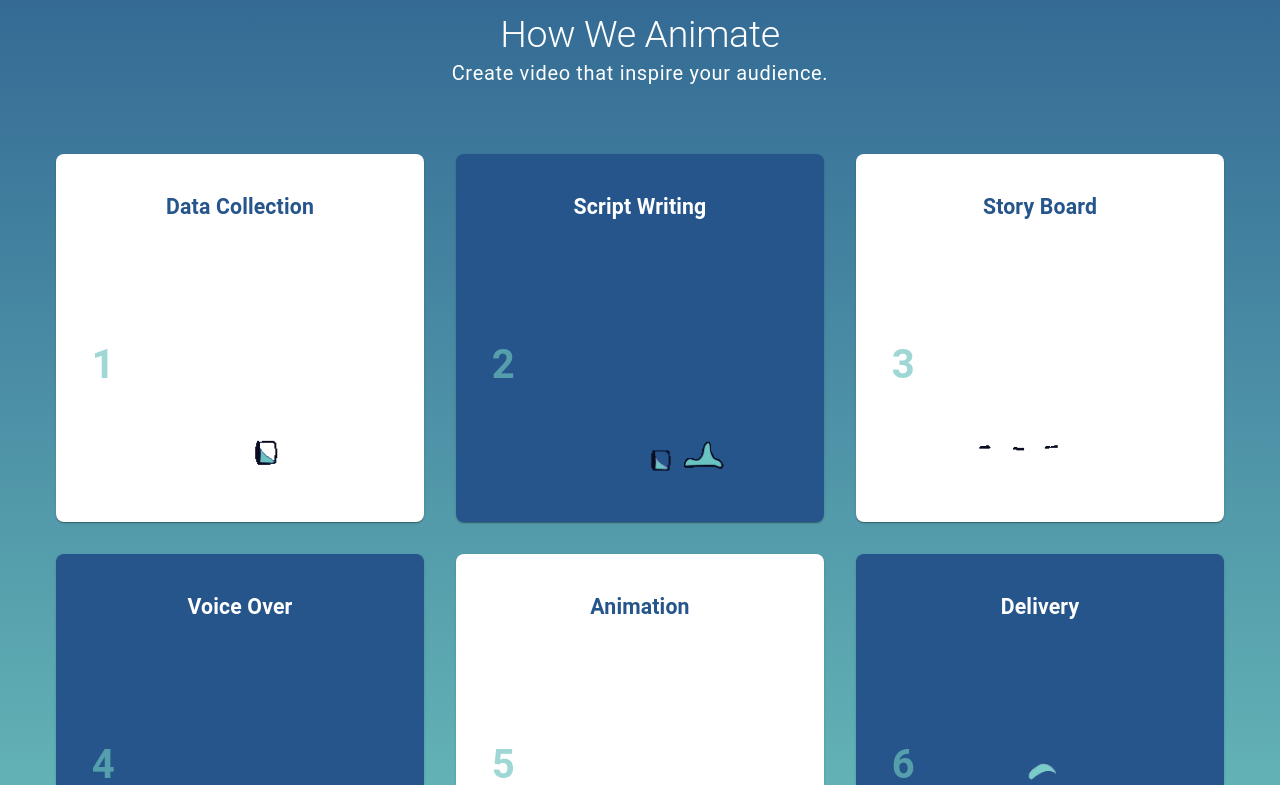
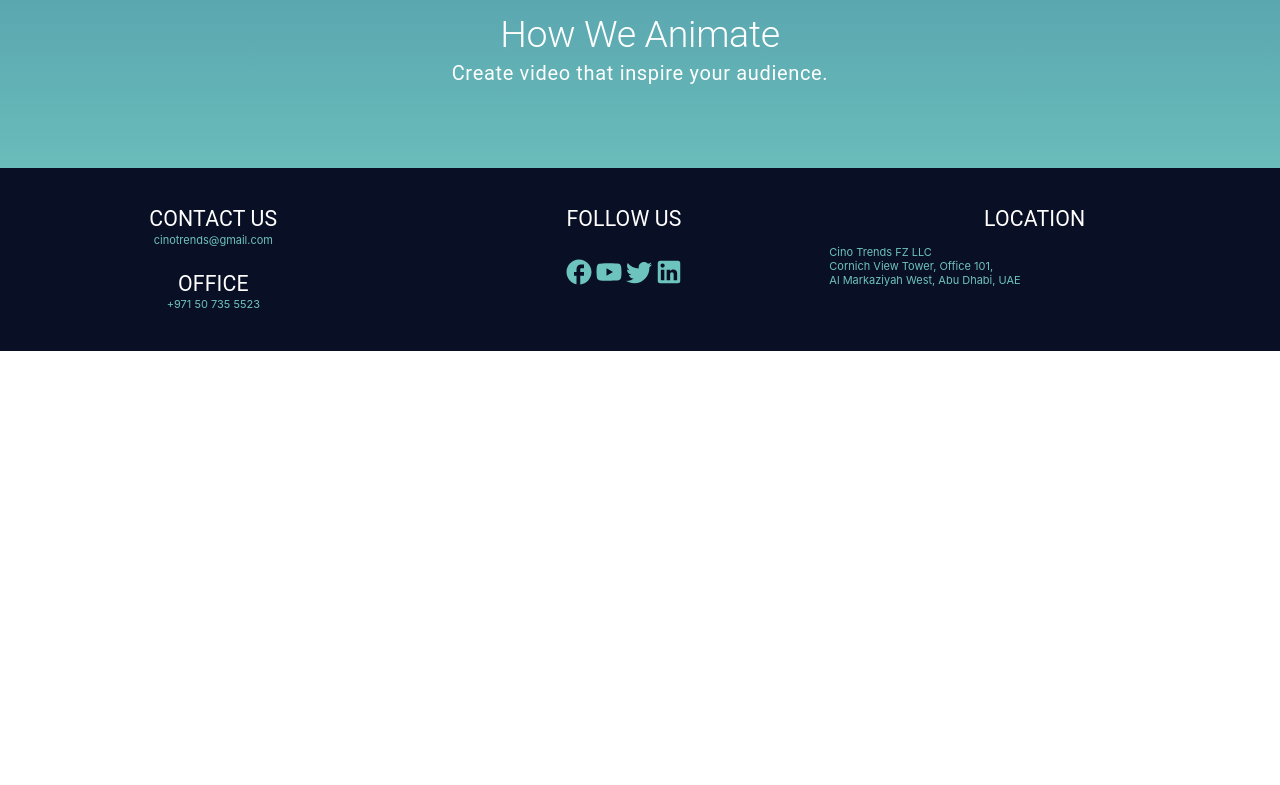
Before and after one commit to SalwanArar/Cino-Trends, a React (Create React App) app: page / in a window 1280 px wide. Shown: the part 1660-2445 px from the top of the page. After the commit the page ends 2011 px from the top, so only its background shows below. Built offline with nearby package versions, Linux system fonts and the light colour scheme.

Commit message:
Added New Library

```diff
--- a/package.json
+++ b/package.json
@@ -12,7 +12,8 @@
     "@testing-library/user-event": "^13.5.0",
     "react": "^18.2.0",
     "react-dom": "^18.2.0",
-    "react-scripts": "5.0.1",
+    "react-multi-carousel": "^2.8.2",
+    "react-scripts": "^5.0.1",
     "web-vitals": "^2.1.4"
   },
   "scripts": {
--- a/src/components/how_we_animate/HowWeAnimate.js
+++ b/src/components/how_we_animate/HowWeAnimate.js
@@ -1,5 +1,7 @@
 import { useTheme } from "@emotion/react";
 import { Typography, Grid, Box, Card, useMediaQuery, CardContent, CardMedia } from '@mui/material';
+// import Carousel from "react-multi-carousel";
+
 
 import gif1 from './assets/datacollection.gif';
 import gif2 from './assets/scriptwriting.gif';
@@ -31,6 +33,7 @@ function isOdd(num) { return num % 2;}
 function CustomCardAnimate ({src, index, caption}) {
     return (
         <Card sx={{
+            key: index,
             p:3,
             m:2,
             backgroundColor: isOdd(index)? '#26558B' : '#FFF',
@@ -53,9 +56,6 @@ function CustomCardAnimate ({src, index, caption}) {
                     display: 'flex',
                     alignItems:'center',
                     justifyContent: 'center',
-                    // border: 'solid',
-                    // height: '100p'
-                    // aspectRatio: '1/1'
                 }}>
                     <Typography
                     sx={{
@@ -88,6 +88,23 @@ function CustomCardAnimate ({src, index, caption}) {
 function HowWeAnimate() {
     const theme = useTheme();
     const isMobile = useMediaQuery(theme.breakpoints.down('md'));
+    // const settings = {
+    //     dots: true,
+    //     infinite: true,
+    //     speed: 500,
+    //     slideToShow: 1,
+    //     sliderToScroll: 1,
+    // }
+
+    // const items = [
+    //     { id: 1, title: 'Item 1' },
+    //     { id: 2, title: 'Item 2' },
+    //     { id: 3, title: 'Item 3' },
+    //     { id: 4, title: 'Item 4' },
+    //     { id: 5, title: 'Item 5' },
+    //     { id: 6, title: 'Item 6' },
+    //   ];
+
     return (
         <section className="m--portfolio">
             <Typography variant="h2" component='h2'>
@@ -102,10 +119,12 @@ function HowWeAnimate() {
             </Typography>
             <Box sx={{ maxWidth: '1200px', marginTop: '48px' }}>
                 {
-
-                    <Grid container>
+                    !isMobile ?
+                    isMobile
+                    :
+                    <Grid container >
                         {gifs.map((gif, index) => (
-                            <Grid xs={1 }sm={4}>
+                            <Grid xs={6} sm={4}>
                                 <CustomCardAnimate src={gif} index={index} caption={captions[index]}/>
                             </Grid>
                         ))}
```
Also changed, not shown: src/components/our_porfolio/OurPortfolio.js (line endings or trailing spaces), 1 other file (tests, documents, lock files or other folders).
